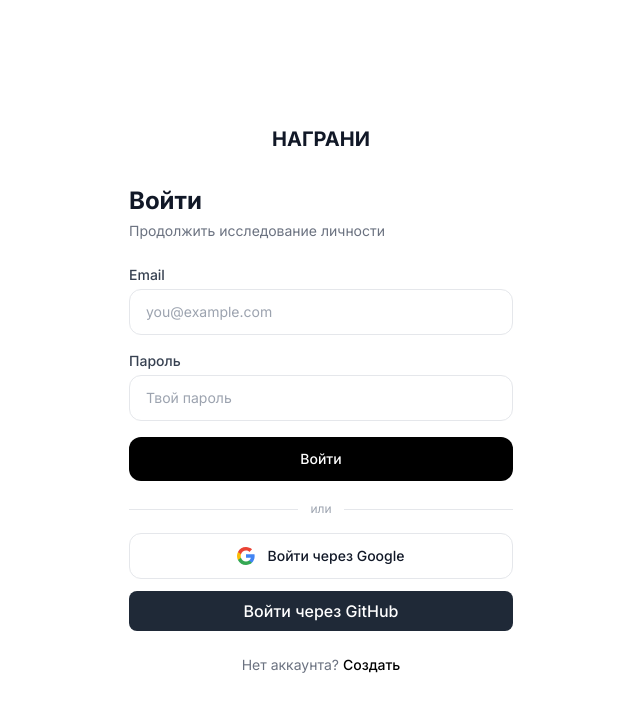
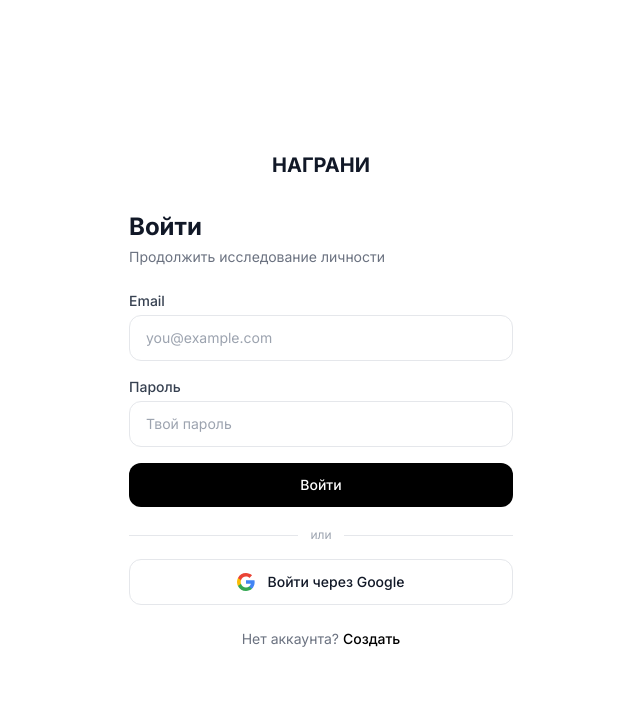
Before and after one commit to DSednevets/your-nagrani.online, a Next.js app: page /auth/login in a window 1280 px wide. Shown: the top 712 px of the page, without its empty margins (319-959 px from the left). Built offline with nearby package versions, Linux system fonts and the light colour scheme.

Commit message:
Deploy update: 2026-05-29 00:12:39

```diff
--- a/app/auth/login/page.tsx
+++ b/app/auth/login/page.tsx
@@ -163,21 +163,6 @@
           {googleLoading ? "Переходим к Google..." : "Войти через Google"}
         </button>
 
-        <button
-          type="button"
-          onClick={() => {
-            supabase.auth.signInWithOAuth({
-              provider: "github",
-              options: {
-                redirectTo: `${window.location.origin}/auth/callback`,
-              },
-            });
-          }}
-          className="mt-3 w-full py-2 px-4 bg-gray-800 text-white rounded-lg font-medium hover:bg-gray-900"
-        >
-          Войти через GitHub
-        </button>
-
         <p className="mt-6 text-center text-sm text-gray-500">
           Нет аккаунта?{" "}
           <Link href="/auth/register" className="text-black font-medium hover:underline">
```
